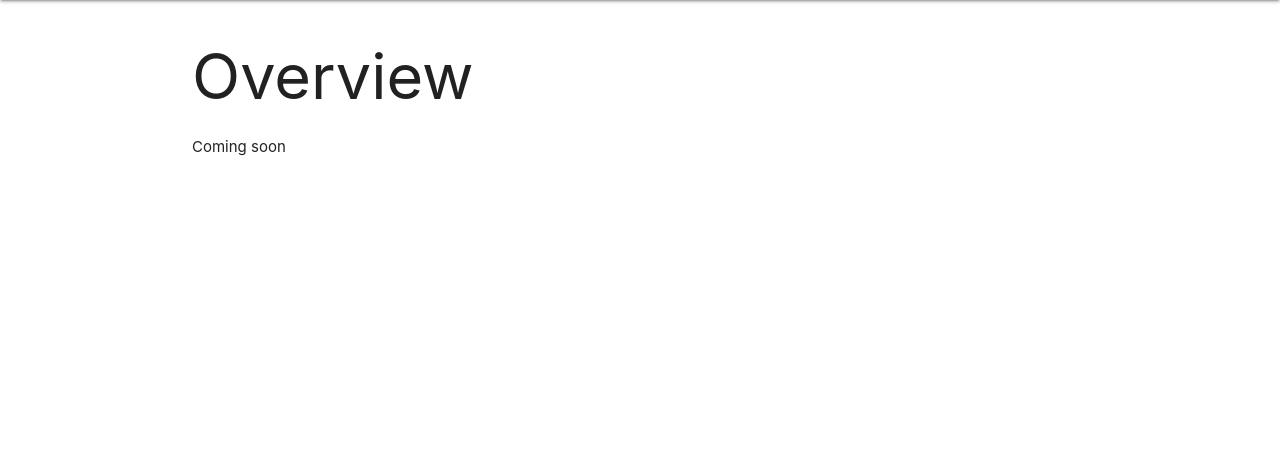
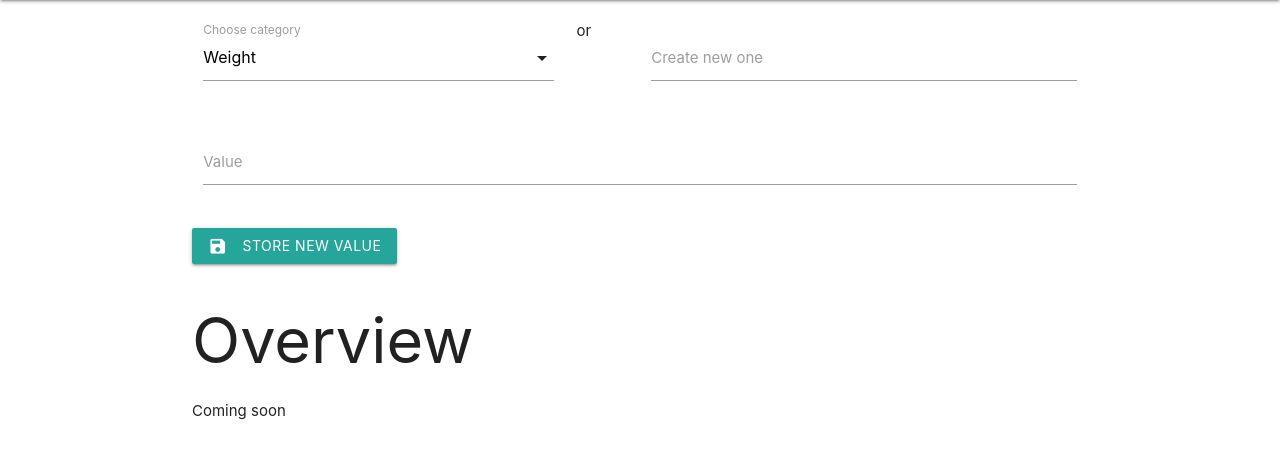
Before and after one commit to shoorick/weight, a Flask app: page / in a window 1280 px wide. Shown: the part 64-523 px from the top of the page. Run offline with Flask 2, Linux system fonts and the light colour scheme.

Commit message:
Add form to main page and process it

```diff
--- a/app.py
+++ b/app.py
@@ -1,4 +1,4 @@
-from flask import Flask, render_template
+from flask import Flask, render_template, request, url_for, flash, redirect
 import sqlite3
 from werkzeug.exceptions import abort
 
@@ -19,10 +19,38 @@ def get_category(id):
     return category
 
 app = Flask(__name__)
+app.config['SECRET_KEY'] = 'ytnnjUtdb[,n!'
 
-@app.route('/')
+@app.route('/', methods=('GET', 'POST'))
 def index():
-    return render_template('index.html')
+    entry_title    = request.form.get('entry_title', '')
+    category_id    = request.form.get('category_id', '')
+    category_title = request.form.get('category_title', '')
+
+    if request.method == 'POST':
+        if not entry_title:
+            flash('Value is required')
+        elif not category_id and not category_title:
+            flash('Category must be chosen or created')
+        elif category_title:
+            flash('Category creation not yet implemented')
+        else:
+            connection = db_connect()
+            connection.execute(
+                'INSERT INTO entries (category_id, entry) VALUES (?, ?)',
+                (category_id, entry_title)
+            )
+            connection.commit()
+            connection.close()
+            flash('Saved successfully')
+            return redirect(url_for('index'))
+
+    form = {
+        entry_title:    entry_title,
+        category_id:    category_id,
+        category_title: category_title
+    }
+    return render_template('index.html', form=form)
 
 @app.route('/table')
 def table():
--- a/templates/base.html
+++ b/templates/base.html
@@ -18,6 +18,14 @@
       </div>
     </nav>
     <div class="container">
+      <div class="row">
+      {% for message in get_flashed_messages() %}
+        <div class="col s12 yellow" style="padding:1rem">
+          <i class="material-icons left">info_outline</i>
+          {{ message }}
+        </div>
+      {% endfor %}
+      </div>
       {% block content %} {% endblock %}
     </div>
     <script src="https://cdnjs.cloudflare.com/ajax/libs/materialize/1.0.0/js/materialize.min.js"></script>
--- /dev/null
+++ b/templates/form/entry.html
@@ -0,0 +1,38 @@
+<form method="POST">
+
+  <div class="row">
+    <div class="input-field col s5">
+      <select name="category_id" id="category_id">
+        <option value="1">Weight</option>
+      </select>
+      <label for="category_id">Choose category</label>
+    </div>
+    <div class="col s1">
+      or
+    </div>
+    <div class="input-field col s6">
+      <input  id="category_title" name="category_title" type="text" class="validate"
+        value="{{ form['category_title'] }}">
+      <label for="category_title">Create new one</label>
+    </div>
+  </div>
+
+  <div class="row">
+    <div class="input-field col s12">
+      <input  id="entry_title" name="entry_title" type="text" class="validate"
+        value="{{ form['entry_title'] }}">
+      <label for="entry_title">Value</label>
+    </div>
+  </div>
+
+  <button class="btn waves-effect waves-light" type="submit">
+    <i class="material-icons left">save</i>
+    Store new value
+  </button>
+</form>
+<script>
+  document.addEventListener('DOMContentLoaded', function() {
+    var elems = document.querySelectorAll('select');
+    var instances = M.FormSelect.init(elems);
+  });
+</script>
--- a/templates/index.html
+++ b/templates/index.html
@@ -1,6 +1,7 @@
 {% extends 'base.html' %}
 
 {% block content %}
+  {% include 'form/entry.html' %}
   <h1>{% block title %} Overview {% endblock %}</h1>
   <p>Coming soon</p>
 {% endblock %}
```
